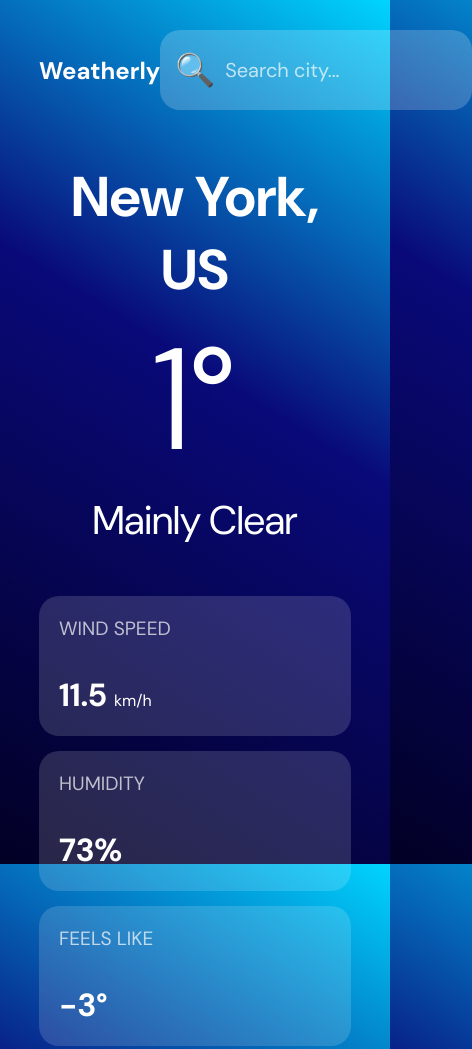
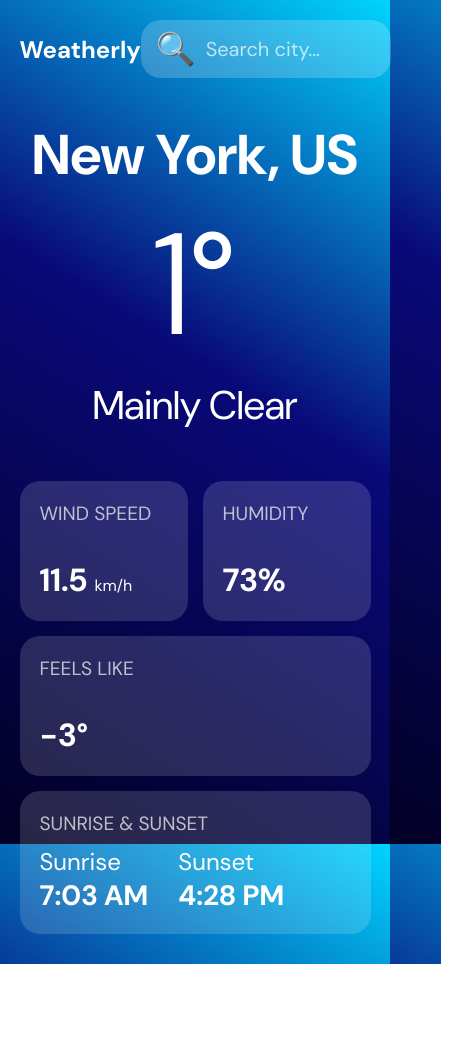
Before and after one commit to hrishikesh-tabib/Task-2-Weather-Forecast, a plain HTML site: page index.html in a window 390 px wide. Shown: the top 1049 px of the page, 472 px wide, since content can reach past the window. After the commit the page ends 964 px from the top, so only its background shows below. Drawn offline with Linux system fonts and the light colour scheme.

Commit message:
adding media queries to fix mobie-view issues

```diff
--- a/style.css
+++ b/style.css
@@ -164,3 +164,26 @@ body {
     gap: 30px;
     font-size: 1.5rem;
 }
+
+@media (max-width: 1008px) {
+    body, .app-container {
+        height: auto;
+        min-height: 100vh;
+        background-attachment: fixed;   /*This is to ensure that background doesnt repeat wierdly*/
+        background-size: cover;
+        background-repeat: no-repeat;   /*ensures that bg willl cover entire area*/
+    }
+
+    .app-container {
+        max-width: 90%;
+    }
+}
+
+@media (max-width: 470px) {
+    .search-box {
+        width: 100%;
+        max-width: 250px;
+        height: 100%;
+        max-height: 70px;
+    }
+}
```
